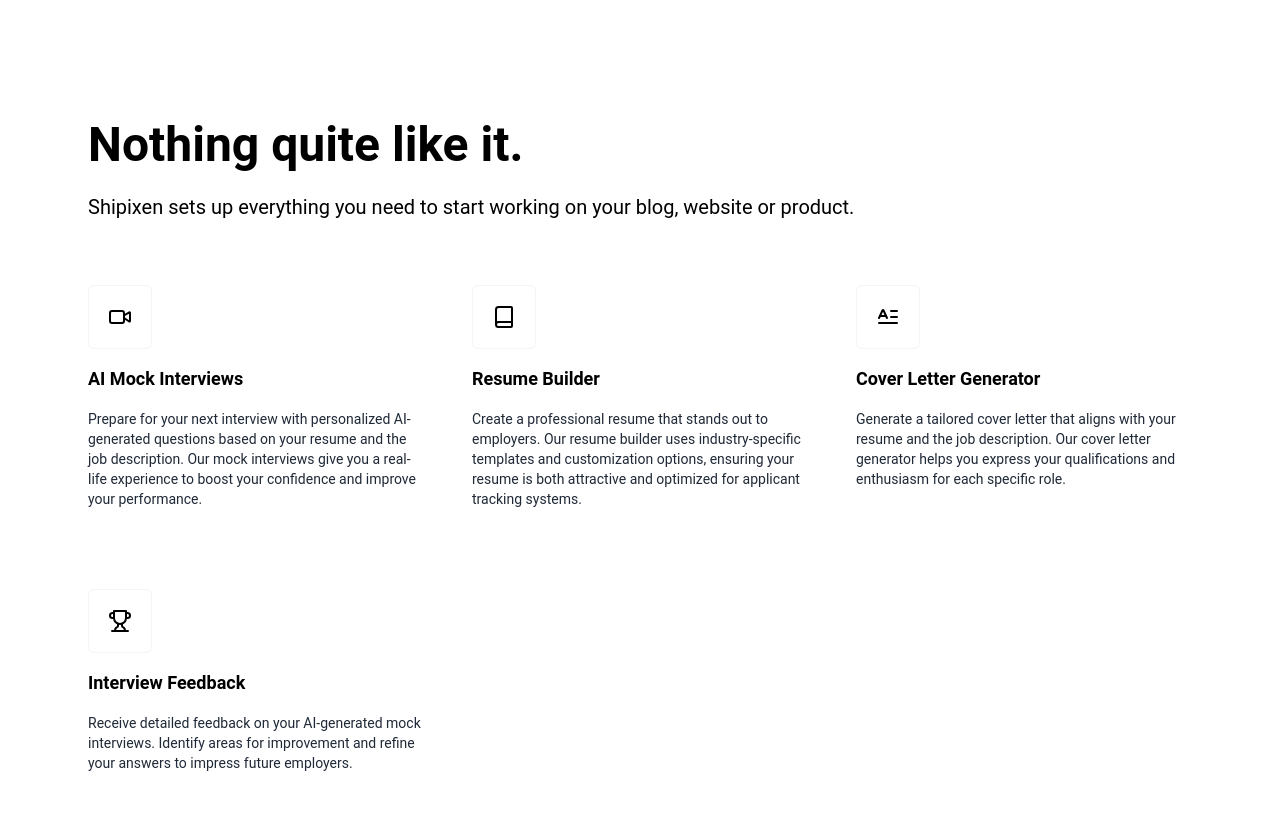
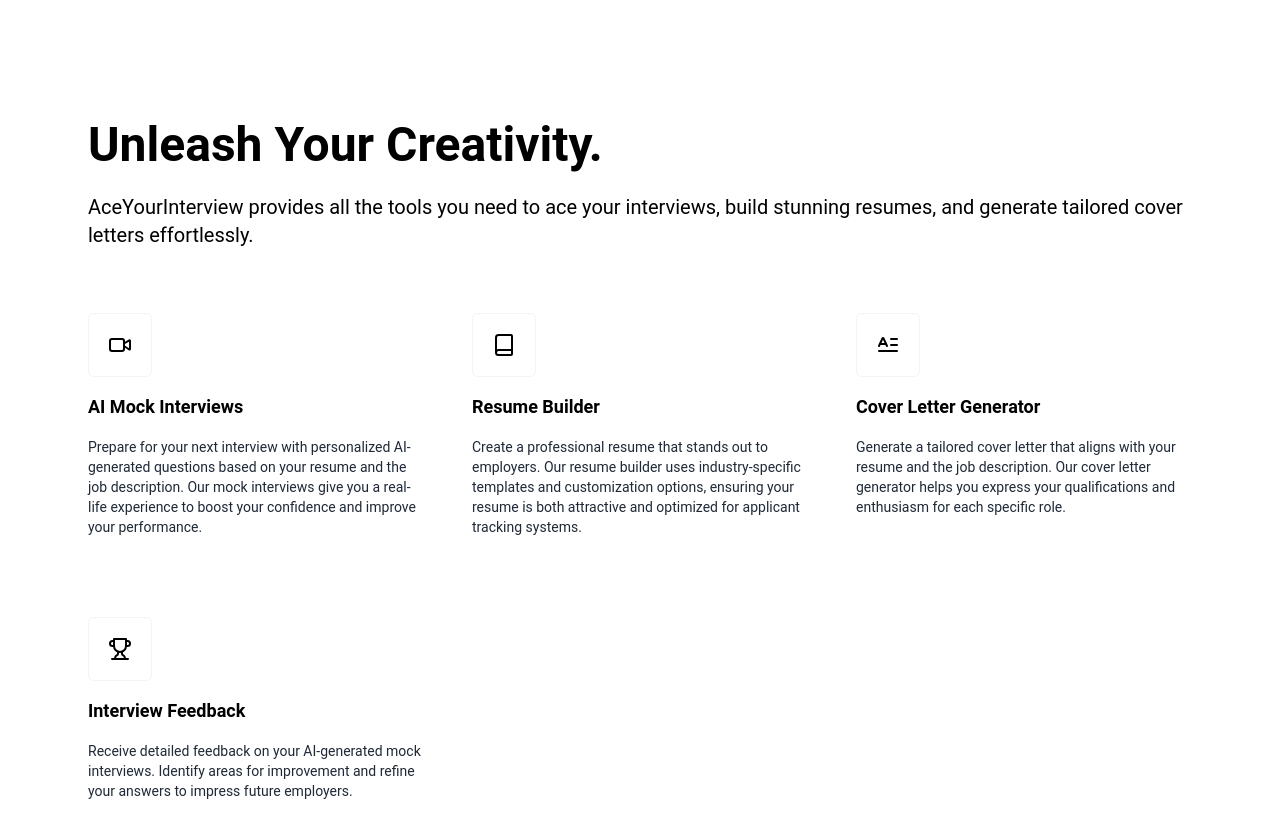
Before and after one commit to sushen123/AceYourInterview, a Next.js app: page / in a window 1280 px wide. Shown: the part 1100-1937 px from the top of the page. Built offline with nearby package versions, Linux system fonts and the light colour scheme.

Commit message:
Update Files

```diff
--- a/app/page.tsx
+++ b/app/page.tsx
@@ -126,9 +126,9 @@
 
 <div id='features'>
   <LandingFeatureList
-      title={'Nothing quite like it.'}
+    title={'Unleash Your Creativity.'}
     description={
-        'Shipixen sets up everything you need to start working on your blog, website or product.'
+      'AceYourInterview provides all the tools you need to ace your interviews, build stunning resumes, and generate tailored cover letters effortlessly.'
     }
     featureItems={featureItems}
   />
```
Lines whose indentation alone changed are shown as unchanged.
